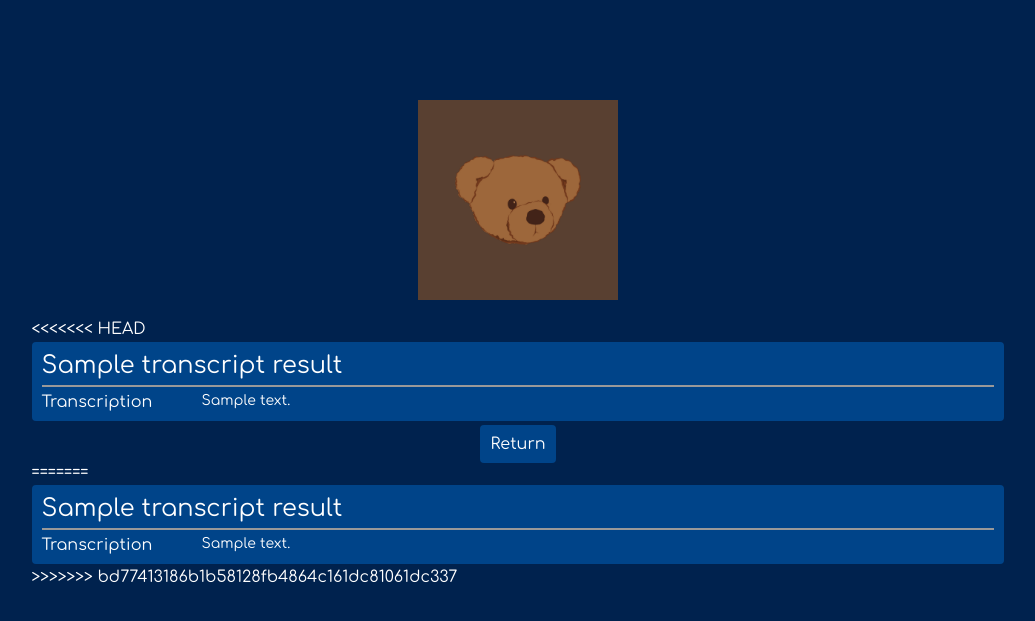
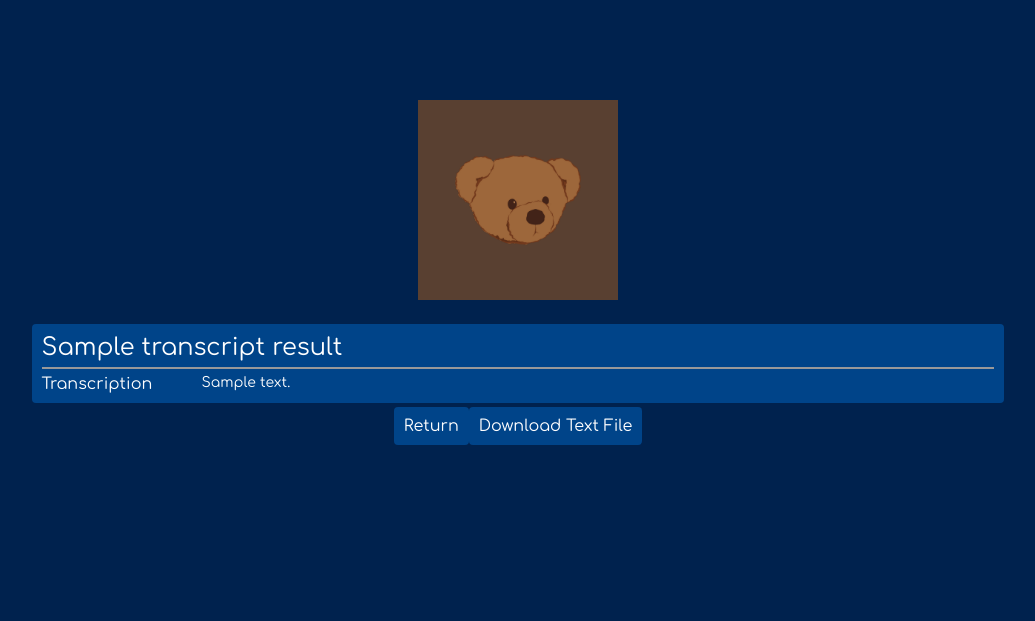
Before and after one commit to DenialCant/CruzHack2024, a Flask app: template templates/yt_transcribe.html in a window 1280 px wide. Shown: the top 621 px of the page, without its empty margins (122-1157 px from the left). Run offline with Flask 3, Linux system fonts and the light colour scheme; the template is opened without the code that fills it: most values are stand-ins (such as "Sample title", 1, 10 or a date in 2020).

Commit message:
download-txt-btn

```diff
--- a/templates/yt_transcribe.html
+++ b/templates/yt_transcribe.html
@@ -1,11 +1,7 @@
 {% extends 'base.html' %}
 
 {% block content %}
-<<<<<<< HEAD
     {% if transcript_results|length == 0 %}
-=======
-    <div class="mini-body-title">{% block title_card %} Transcribe a YouTube Video {% endblock %}</div>
->>>>>>> bd77413186b1b58128fb4864c161dc81061dc337
     <form method="post">
         <input class="url-input-field" type="text" name="yt_url"
                placeholder="YouTube URL"
@@ -15,7 +11,6 @@
             <button class="main-button" type="submit">Transcribe</button>
         </div>
     </form>
-<<<<<<< HEAD
     {% else %}
         {% for transcript_result in transcript_results %}
             <div class='result_card'>
@@ -36,25 +31,8 @@
     <form method="post">
         <div class="mid-holder flex-hori">
             <button class="main-button" type="submit">Return</button>
+            <button class="main-button" type="submit">Download Text File</button>
         </div>
     </form>
     {% endif %}
-=======
-    {% for transcript_result in transcript_results %}
-        <div class='result_card'>
-            <div class="result_card_top">
-                {{ transcript_result['title'] }}
-            </div>
-            <div class="result_card_mid"></div>
-            <div class="result_card_bot">
-                <div class="result_card_bot_left">
-                    Transcription
-                </div>
-                <div class="result_card_bot_right">
-                    {{ transcript_result['content'] }}
-                </div>
-            </div>
-        </div>
-    {% endfor %}
->>>>>>> bd77413186b1b58128fb4864c161dc81061dc337
 {% endblock %}
```
